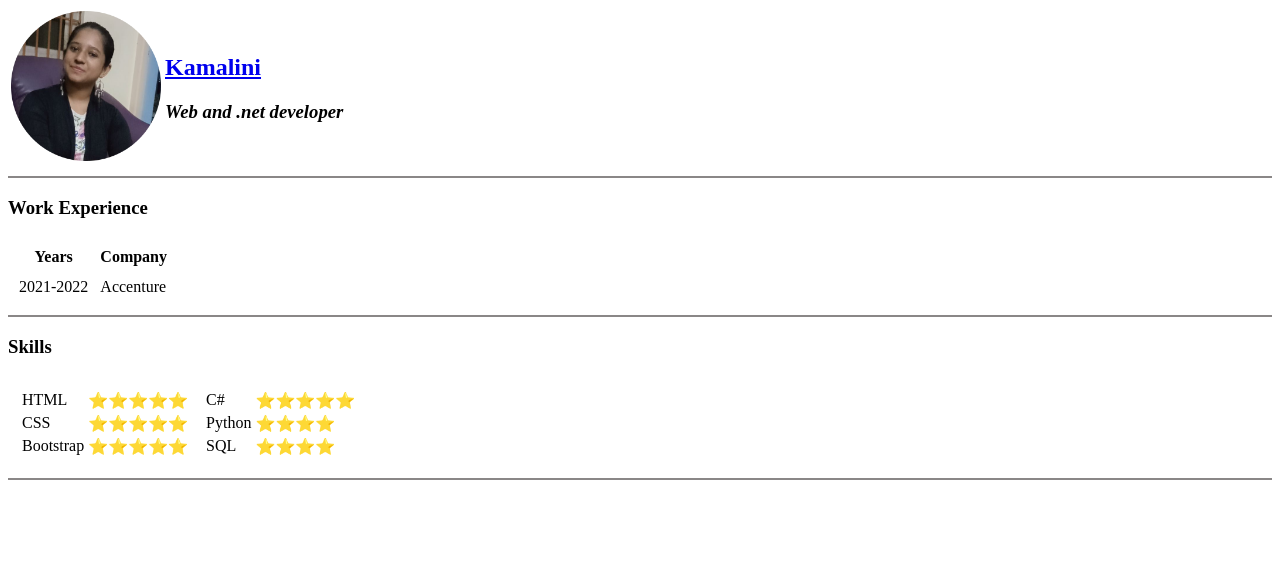
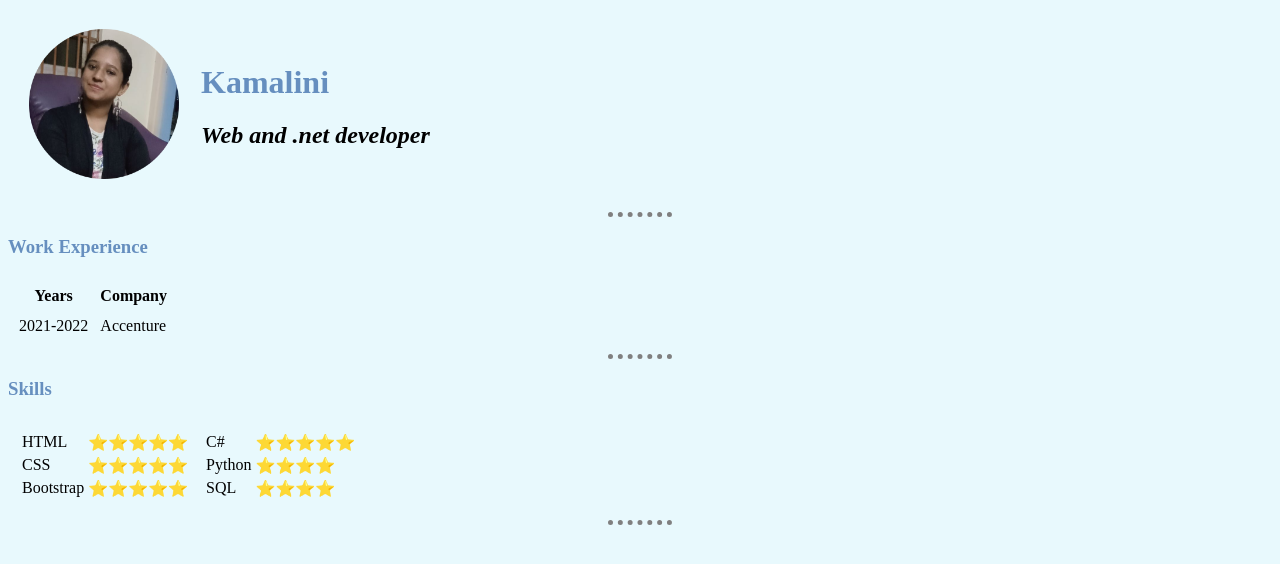
Before and after one commit to kamalini26/CV, a plain HTML site: page index.html in a window 1280 px wide. Drawn offline with Linux system fonts and the light colour scheme.

Commit message:
Add files via upload

```diff
--- /dev/null
+++ b/CSS/style.css
@@ -0,0 +1,16 @@
+body{
+    background-color:#E8F9FD;
+}
+hr{
+    border-color:grey;
+    border-style:dotted none none none;
+    width:5%;
+    border-width: 5px;
+}
+h1,h3{
+color: #668FBF;
+}
+a{
+    text-decoration: none;
+    color: #668FBF;
+}
--- a/index.html
+++ b/index.html
@@ -5,18 +5,19 @@
     <meta http-equiv="X-UA-Compatible" content="IE=edge">
     <meta name="viewport" content="width=device-width, initial-scale=1.0">
     <title>Document</title>
+    <link rel="stylesheet" href="CSS/style.css">
 </head>
 <body>
-    <table>
+    <table cellspacing="20px">
         <tr>
-            <td><img src="Kamali.png" alt="" width="150" height="150"></td>
+            <td><img src="Images/Kamali.png" alt="" width="150" height="150"></td>
             <td>
-                <h2><a href="https://www.linkedin.com/in/kamalini26/" target="_blank">Kamalini</a></h2>
-                <h3><em>Web and .net developer</em></h3>
+                <h1><a href="https://www.linkedin.com/in/kamalini26/" target="_blank">Kamalini</a></h1>
+                <h2><em>Web and .net developer</em></h2>
             </td>
         </tr>
     </table>
-    <hr size="2" color="#8a8787">
+    <hr>
     <h3>Work Experience</h3>
     <table cellspacing="10">
         <thead>
@@ -30,7 +31,7 @@
             </tr>
         </tbody>
     </table>
-    <hr size="2" color="#8a8787">
+    <hr>
     <h3>Skills</h3>
     <table cellspacing="10">
         <tr>
@@ -69,6 +70,6 @@
         </td>
         </tr>
     </table>
-   <hr size="2" color="#8a8787">
+   <hr>
 </body>
 </html>
```
Also changed, not shown: Images/Kamali.png (added).
